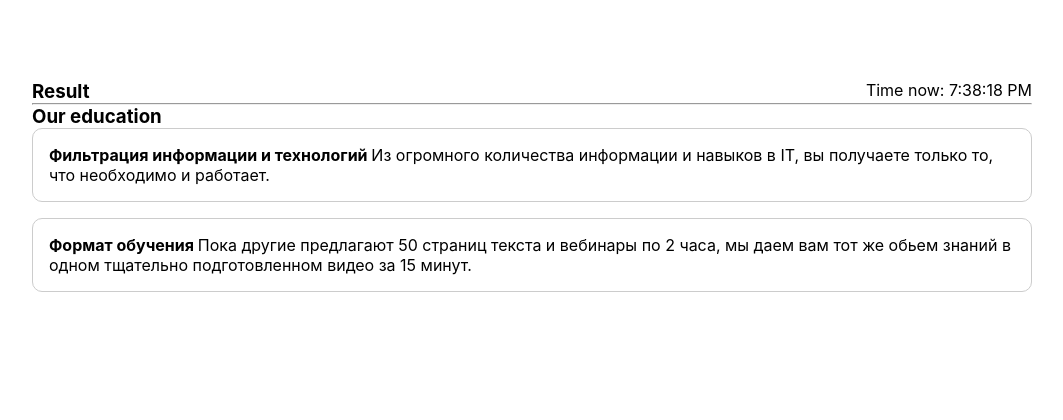
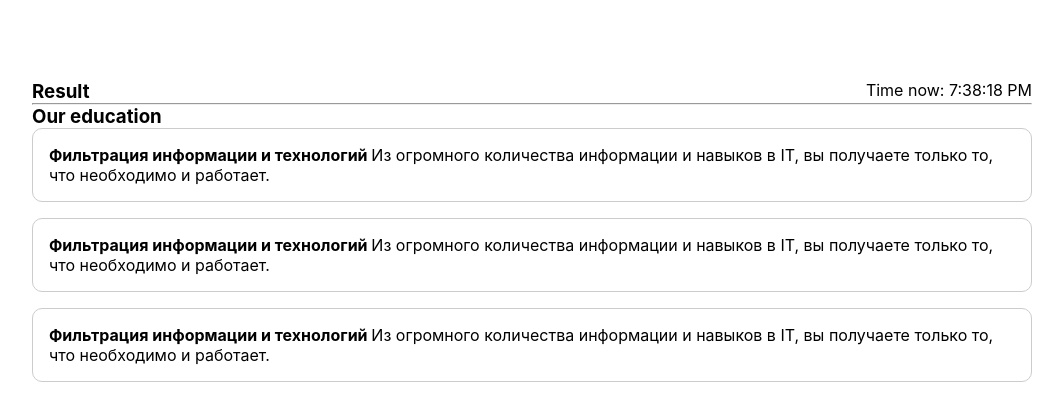
Before and after one commit to AleksandrKompanetc/react-application, a React (Create React App) app: page / in a window 1280 px wide. Shown: the top 420 px of the page, without its empty margins (108-1171 px from the left). Built offline with nearby package versions, Linux system fonts and the light colour scheme; the HTML template or start-up script is replaced by a standard one.

Commit message:
changed file data

```diff
--- a/src/App.js
+++ b/src/App.js
@@ -41,19 +41,9 @@ export default function App() {
         <section>
           <h3>Our education</h3>
           <ul>
-            <li>
-              <p>
-                <strong>Фильтрация информации и технологий </strong>
-                Из огромного количества информации и навыков в IT, вы получаете только то, что необходимо и работает.
-              </p>
-            </li>
-            <li>
-              <p>
-                <strong>Формат обучения </strong>
-                Пока другие предлагают 50 страниц текста и вебинары по 2 часа,
-                мы даем вам тот же обьем знаний в одном тщательно подготовленном видео за 15 минут.
-              </p>
-            </li>
+            <WayToTeach />
+            <WayToTeach />
+            <WayToTeach />
           </ul>
         </section>
       </main>
--- a/src/data.js
+++ b/src/data.js
@@ -8,11 +8,11 @@ export const ways = [
     description: 'Пока другие предлагают 50 страниц текста и вебинары по 2 часа, мы даем вам тот же обьем знаний в одном тщательно подготовленном видео за 15 минут.',
   },
   {
-    title: '',
-    description: '',
+    title: 'Применение разных форматов',
+    description: 'Видео-уроки, практические задания, конспекты, мастер-классы, обсуждения в сообществе - все это дает полноценную картину и ускоряет процесс обучения.',
   },
   {
-    title: '',
+    title: 'Наши преподаватели - ведущие специалисты',
     description: '',
   },
   {
```
